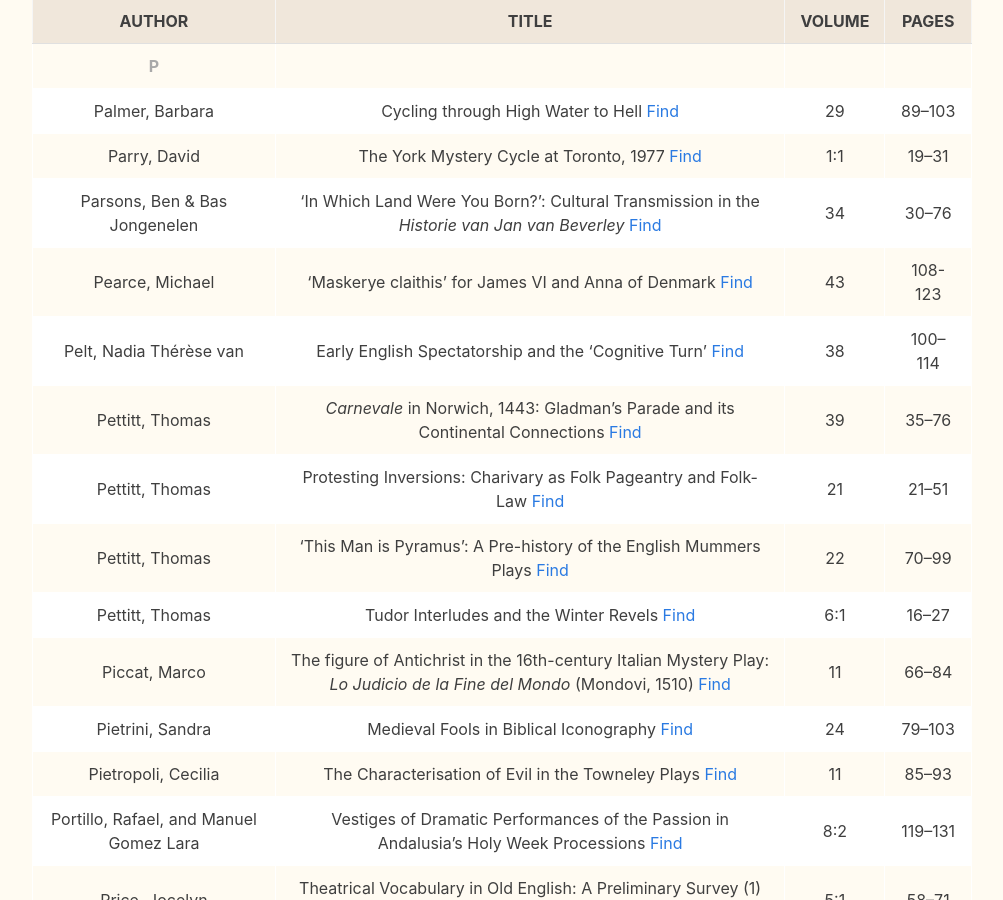
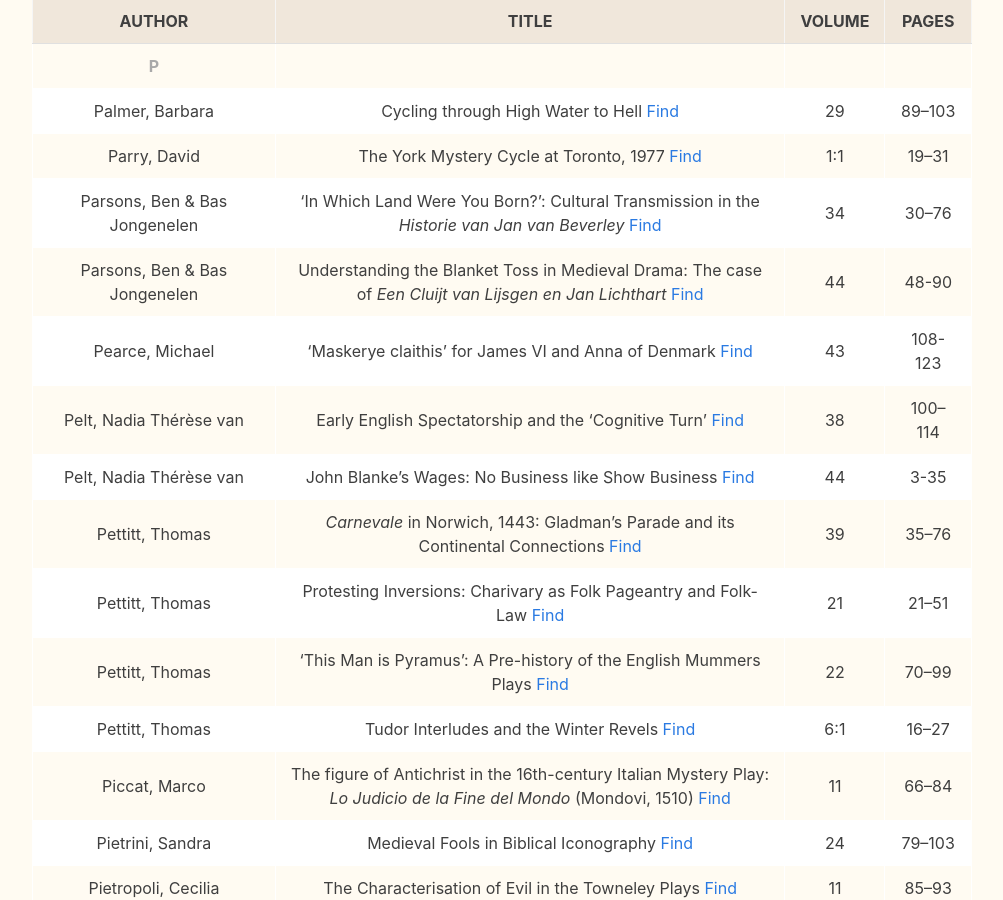
Before and after one commit to MedievalEnglishTheatre/MedievalEnglishTheatre.github.io, a Jekyll site: the page built from src/journal/cumindps.md, in a window 1280 px wide and 900 px high, scrolled down 656 px. Shown: the whole window, without its empty margins (138-1141 px from the left). Built offline with Jekyll 4.4.1, drawn with Linux system fonts in a browser that asks for light colours.

Commit message:
Update cumindps.md vol. 44

```diff
--- a/src/journal/cumindps.md
+++ b/src/journal/cumindps.md
@@ -24,8 +24,10 @@ The later volumes include *summaries* and *PDFs* of one or two pages.
 |Palmer, Barbara|Cycling through High Water to Hell  [Find](vol29.html#Palmer) |29|89–103|
 |Parry, David|The York Mystery Cycle at Toronto, 1977  [Find](vol01.html#Parry) |1:1|19–31|
 |Parsons, Ben &amp; Bas Jongenelen|‘In Which Land Were You Born?’: Cultural Transmission in the *Historie van Jan van Beverley*  [Find](vol34.html#Parsons) |34|30–76|
+|Parsons, Ben &amp; Bas Jongenelen|Understanding the Blanket Toss in Medieval Drama: The case of *Een Cluijt van Lijsgen en Jan Lichthart* [Find](vol44.html#Parsons) |44|48-90|
 |Pearce, Michael|‘Maskerye claithis’ for James VI and Anna of Denmark  [Find](vol43.html#Pearce) |43|108-123|
 |Pelt, Nadia Thérèse van|Early English Spectatorship and the ‘Cognitive Turn’  [Find](vol38.html#Pelt) |38|100–114|
+|Pelt, Nadia Thérèse van|John Blanke’s Wages: No Business like Show Business  [Find](vol44.html#Pelt) |44|3-35|
 |Pettitt, Thomas| *Carnevale* in Norwich, 1443: Gladman’s Parade and its Continental Connections  [Find](vol39.html#Pettitt) |39|35–76|
 |Pettitt, Thomas|Protesting Inversions: Charivary as Folk Pageantry and Folk-Law  [Find](vol21.html#Pettitt) |21|21–51|
 |Pettitt, Thomas|‘This Man is Pyramus’: A Pre-history of the English Mummers Plays  [Find](vol22.html#Pettitt) |22|70–99|
```
